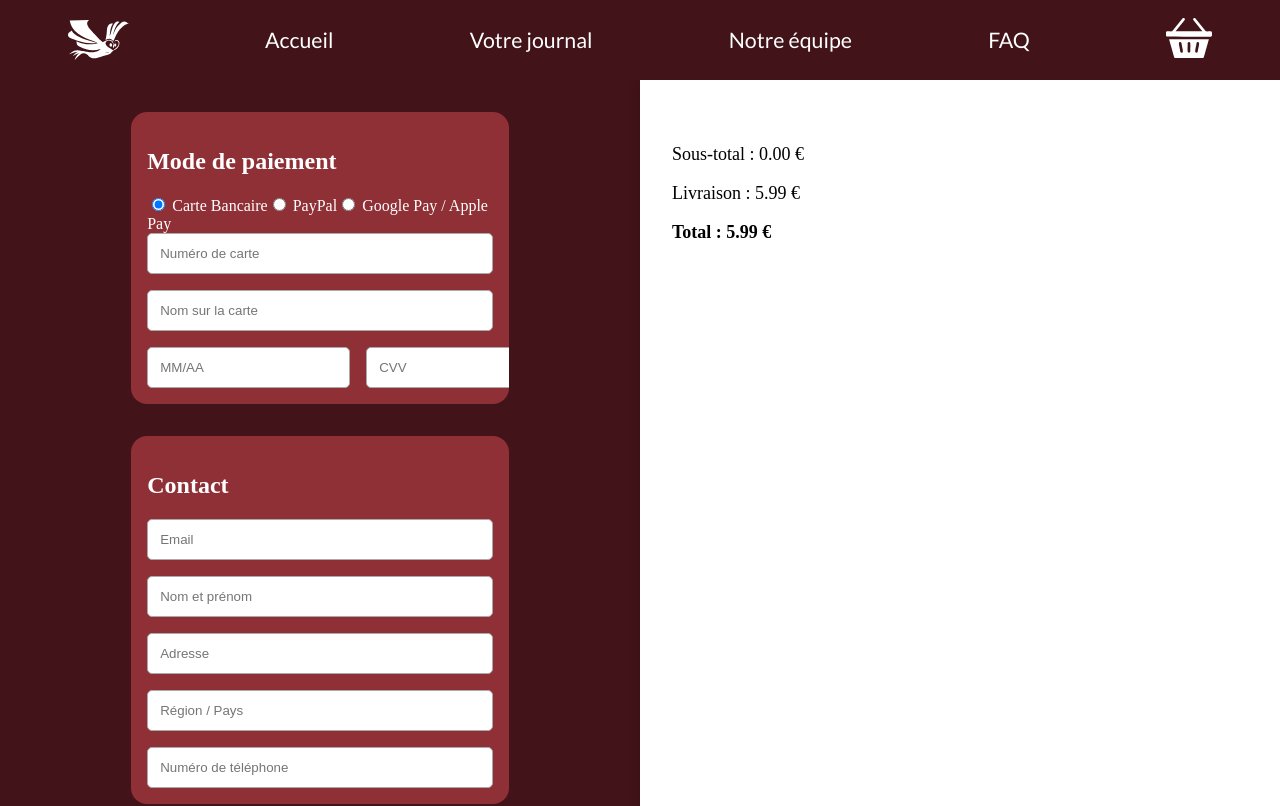
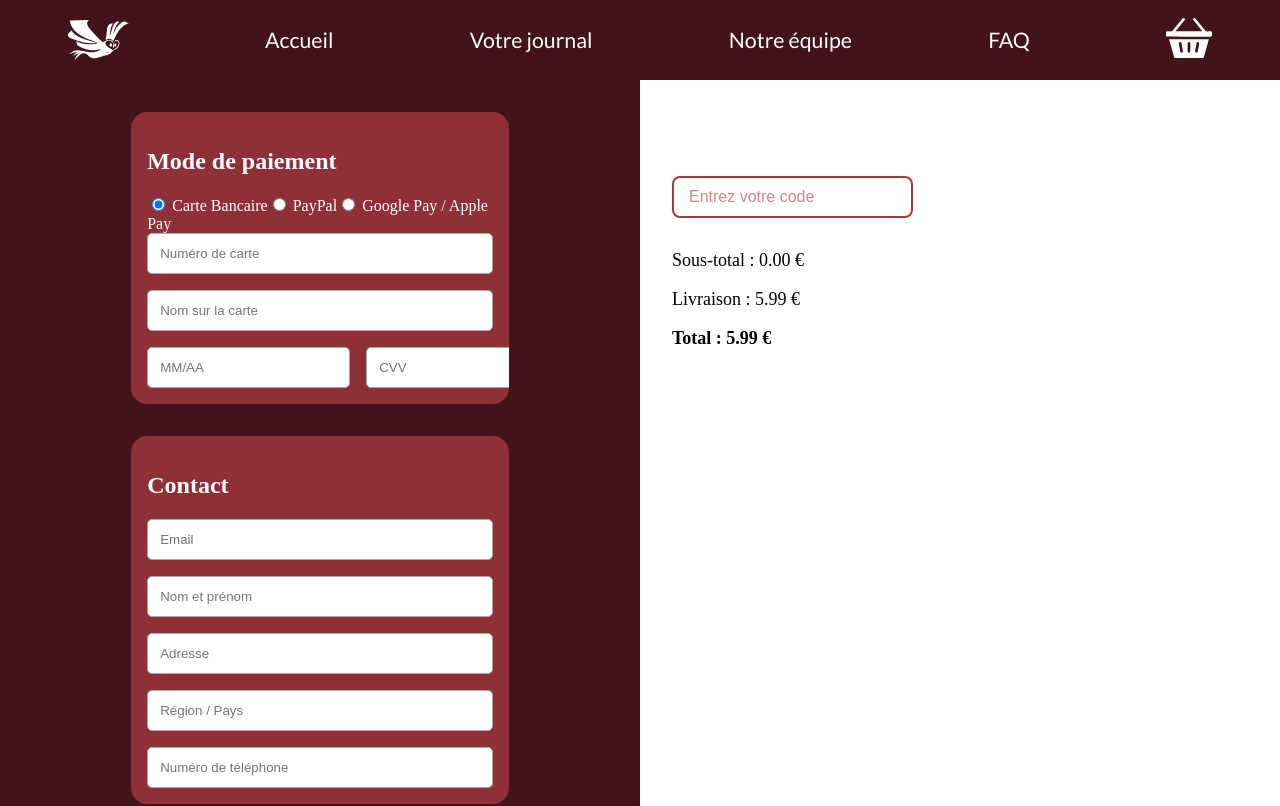
Before and after one commit to clementAvesque/voyages_de_papiers, a Vue app: page /Paiement in a window 1280 px wide. Shown: the top 806 px of the page. Built offline with nearby package versions, Linux system fonts and the light colour scheme.

Commit message:
affichage des moins 10 pourcents

```diff
--- a/src/components/game.vue
+++ b/src/components/game.vue
@@ -86,7 +86,6 @@ export default {
                     // Parcourt tous les boutons du jeu
                     document.querySelectorAll("#game button").forEach(btn => {
                       if (!GoodNumb.includes(Number(btn.id))) {
-                        // Remet l'image de dos
                         btn.style.backgroundImage = `url(${backCards})`;
                         // Retire la classe flipped pour l'animation retour
                         btn.classList.remove("flipped");
--- a/src/views/Paiment.vue
+++ b/src/views/Paiment.vue
@@ -62,7 +62,9 @@
             </div>
           </div>
 
-
+          <div class="promo">
+            <input id="promo" v-model="promoCode" type="text" placeholder="Entrez votre code" />
+          </div>
           <div class="totals">
             <p>Sous-total : {{ subtotalBeforeDiscount.toFixed(2) }} €</p>
             <p v-if="promoCode === 'Journal10'">Code promo -10%</p>
```
